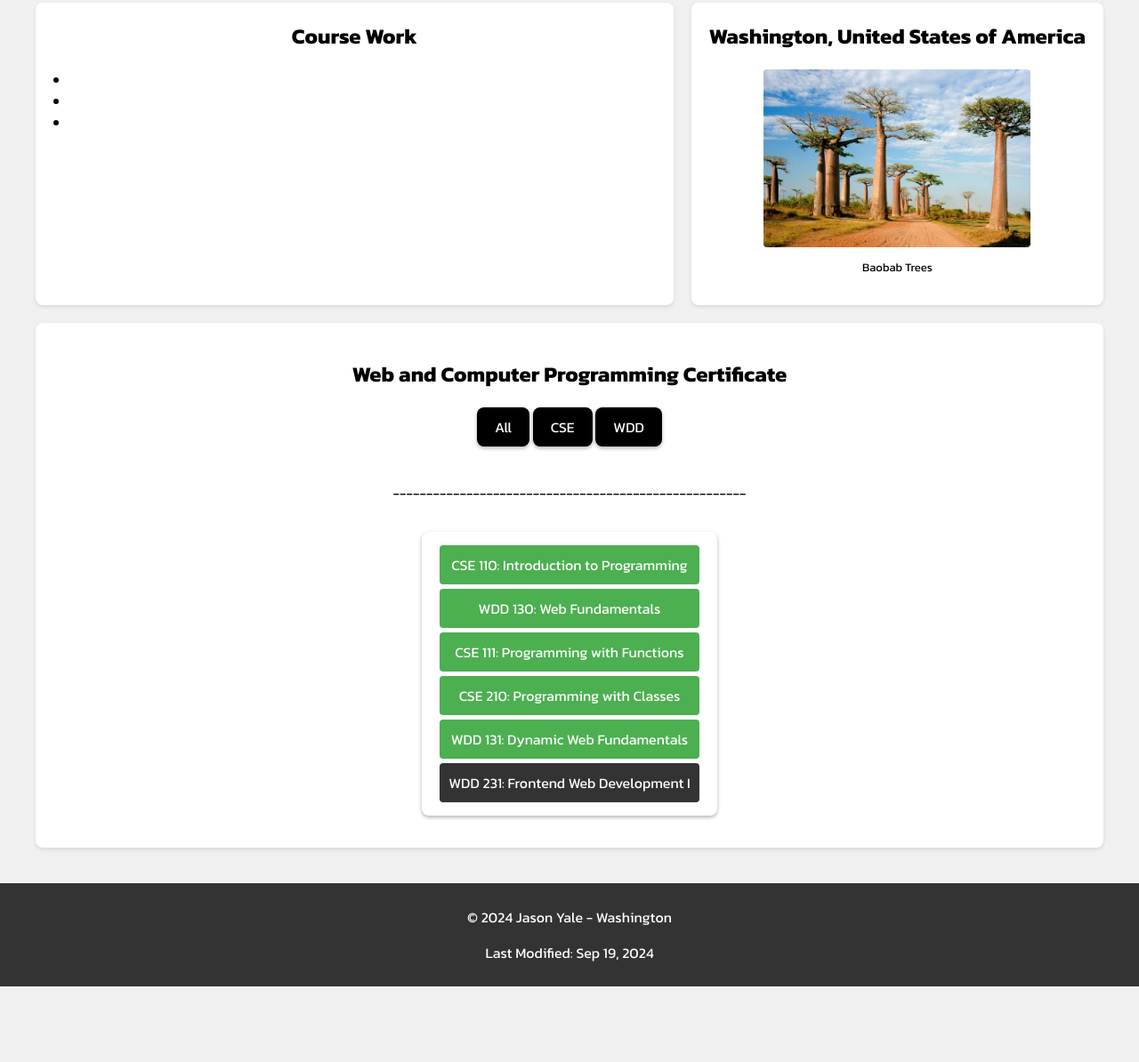
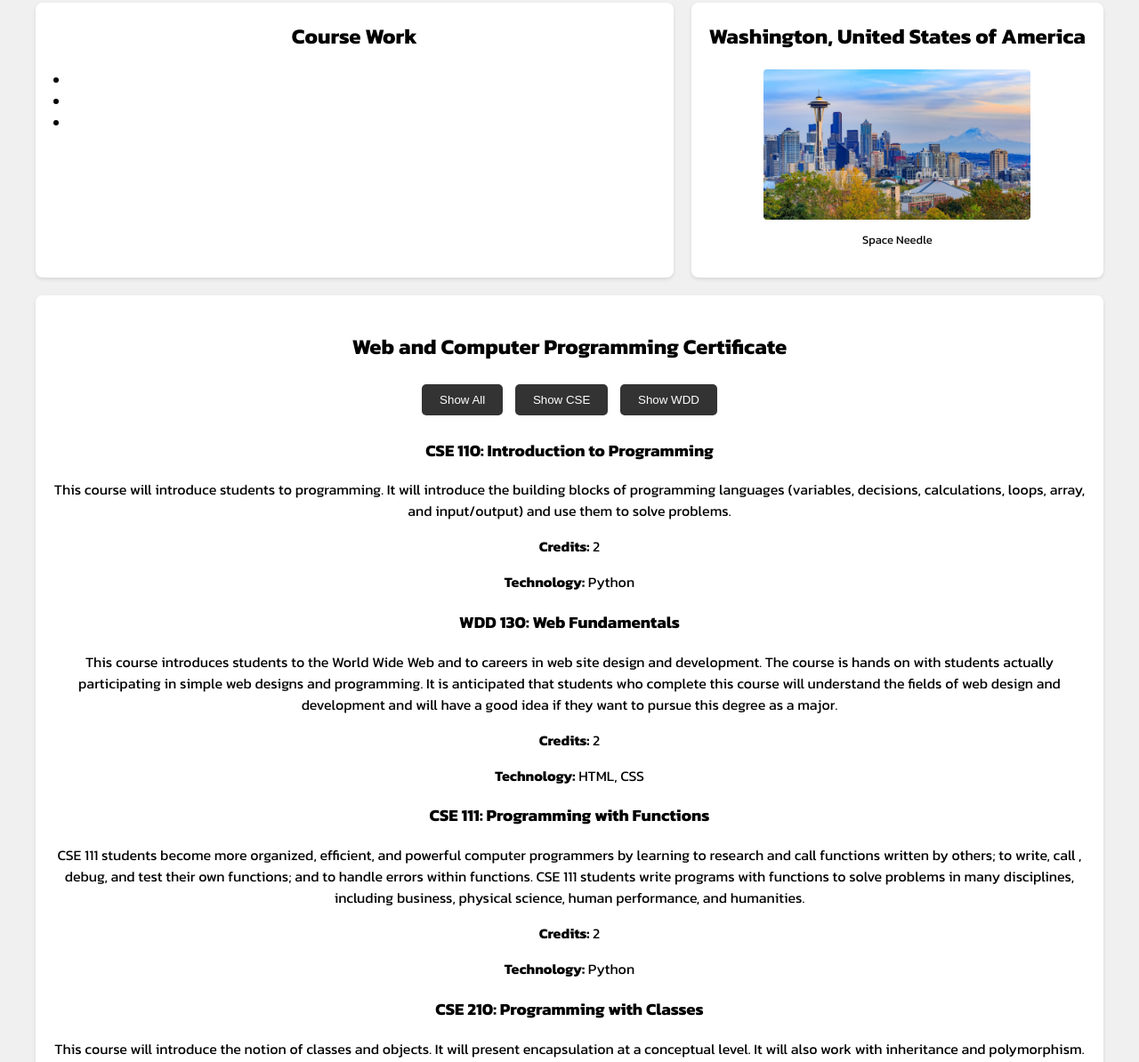
Before and after one commit to Jayner1/wdd231, a plain HTML site: page index.html in a window 1280 px wide. Shown: the part 313-1507 px from the top of the page at 89% size. Before the commit the page ends 1422 px from the top, so only its background shows below. Drawn offline with Linux system fonts and the light colour scheme.

Commit message:
updated styles to div id's and js for courses

```diff
--- a/index.html
+++ b/index.html
@@ -39,16 +39,18 @@
         </section>
         <section class="card">
             <h2>Washington, United States of America</h2>
-            <img src="images/madagascar.jpg" alt="madagascar">
-            <p>Baobab Trees</p>
+            <img src="images/space.jpg" alt="space needle">
+            <p>Space Needle</p>
         </section>
         <section class="card2">
             <h2>Web and Computer Programming Certificate</h2>
-            <a href="#">All</a>
-            <a href="#">CSE</a>
-            <a href="#">WDD</a>
-            <br>
-            <br>
+            <div class="filter-buttons">
+                <button id="show-all">Show All</button>
+                <button id="show-cse">Show CSE</button>
+                <button id="show-wdd">Show WDD</button>
+            </div>
+            <div id="courses-container"></div>
+            <div id="total-credits"></div>
             <p>-----------------------------------------------------</p>
             <ul></ul>
         </section>
--- a/scripts/displayCourses.js
+++ b/scripts/displayCourses.js
@@ -14,11 +14,12 @@ document.addEventListener("DOMContentLoaded", () => {
             courseItem.textContent = `${course.subject} ${course.number}: ${course.title}`;
 
             if (course.completed) {
-                courseItem.style.backgroundColor = '#4CAF50'; // Green for completed
+                courseItem.style.backgroundColor = '#072ed2'; // blue for completed
                 courseItem.style.color = 'white';
             } else {
                 courseItem.style.backgroundColor = '#333'; // black for not completed
                 courseItem.style.color = 'white';
+                courseItem.style.opacity = '0.4';
             }
             courseItem.style.padding = '10px';
             courseItem.style.borderRadius = '4px';
@@ -31,4 +32,50 @@ document.addEventListener("DOMContentLoaded", () => {
     }
 });
 
+const coursesContainer = document.getElementById('courses-container');
+const showAllBtn = document.getElementById('show-all');
+const showCseBtn = document.getElementById('show-cse');
+const showWddBtn = document.getElementById('show-wdd');
+const totalCreditsElement = document.getElementById('total-credits');
+
+// Function to display courses based on a filter and calculate total credits
+function displayCourses(filter = 'all') {
+    // Clear the existing courses
+    coursesContainer.innerHTML = '';
+
+    // Filter the courses based on the selected subject (CSE, WDD, or all)
+    const filteredCourses = courses.filter(course => {
+        if (filter === 'CSE') return course.subject === 'CSE';
+        if (filter === 'WDD') return course.subject === 'WDD';
+        return true; // For 'all', show all courses
+    });
+
+    // Dynamically create course elements and append to the container
+    filteredCourses.forEach(course => {
+        const courseItem = document.createElement('div');
+        courseItem.classList.add('course-item');
+
+        courseItem.innerHTML = `
+            <h3>${course.subject} ${course.number}: ${course.title}</h3>
+            <p>${course.description}</p>
+            <p><strong>Credits:</strong> ${course.credits}</p>
+            <p><strong>Technology:</strong> ${course.technology.join(', ')}</p>
+        `;
+
+        coursesContainer.appendChild(courseItem);
+    });
+
+    // Calculate total credits for the filtered courses
+    const totalCredits = filteredCourses.reduce((acc, course) => acc + course.credits, 0);
+    totalCreditsElement.textContent = `Total Credits: ${totalCredits}`;
+}
+
+// Event listeners for the filter buttons
+showAllBtn.addEventListener('click', () => displayCourses('all'));
+showCseBtn.addEventListener('click', () => displayCourses('CSE'));
+showWddBtn.addEventListener('click', () => displayCourses('WDD'));
+
+// Display all courses by default on page load
+displayCourses();
+
 export default displayCourses;
--- a/styles/index.css
+++ b/styles/index.css
@@ -218,3 +218,28 @@ footer {
     background-color: #333;
     color: white;
 }
+
+.filter-buttons {
+    margin-bottom: 20px;
+    text-align: center;
+}
+
+.filter-buttons button {
+    padding: 10px 20px;
+    margin: 5px;
+    background-color: #333;
+    color: white;
+    border: none;
+    border-radius: 5px;
+    cursor: pointer;
+    transition: background-color 0.3s;
+}
+
+.filter-buttons button:hover {
+    background-color: #555;
+}
+
+#total-credits {
+    font-weight: bold;
+    font-size: larger;
+}
```
Also changed, not shown: images/space.jpg (added).
